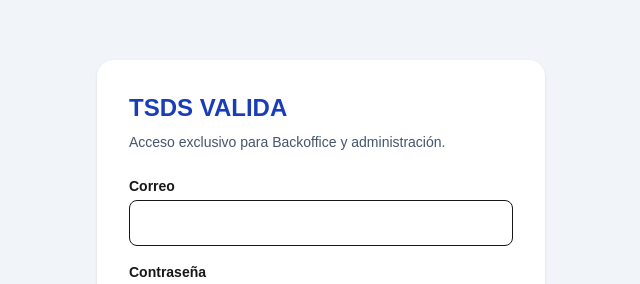
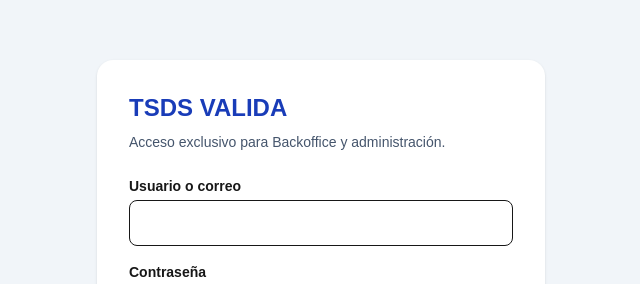
Before and after one commit to JFAOB/tsds-soporte, a Next.js app: page /valida/acceso in a window 1280 px wide. Shown: the part 134-418 px from the top of the page, without its empty margins (319-959 px from the left). Built offline with nearby package versions, Linux system fonts and the light colour scheme.

Commit message:
feat(valida): allow admin username on login screen

```diff
--- a/app/valida/acceso/page.tsx
+++ b/app/valida/acceso/page.tsx
@@ -8,5 +8,5 @@ export default function AccesoValida() {
  const check=await fetch("/api/valida/auth",{cache:"no-store"});if(!check.ok){await fetch("/api/valida/auth",{method:"DELETE"});throw new Error("Tu cuenta todavía no está habilitada para TSDS Valida.");}
  window.location.assign("/valida/backoffice");
  }catch(e){setError(e instanceof Error?e.message:"No fue posible ingresar.");}finally{setBusy(false);}}
- return <main className="flex min-h-screen items-center justify-center bg-slate-100 p-5"><form onSubmit={login} className="w-full max-w-md rounded-2xl bg-white p-8 shadow-sm"><h1 className="text-2xl font-bold text-blue-800">TSDS VALIDA</h1><p className="mt-2 text-sm text-slate-600">Acceso exclusivo para Backoffice y administración.</p><label className="mt-6 block text-sm font-semibold">Correo<input type="email" autoComplete="username" required className="mt-1 w-full rounded-lg border p-3" value={email} onChange={e=>setEmail(e.target.value)}/></label><label className="mt-4 block text-sm font-semibold">Contraseña<input type="password" autoComplete="current-password" required className="mt-1 w-full rounded-lg border p-3" value={password} onChange={e=>setPassword(e.target.value)}/></label>{error&&<p role="alert" className="mt-4 text-sm text-red-700">{error}</p>}<button disabled={busy} className="mt-6 w-full rounded-lg bg-blue-700 p-3 font-bold text-white disabled:opacity-50">{busy?"Verificando...":"Ingresar"}</button><a href="/valida" className="mt-4 block text-center text-sm text-blue-700">Volver</a></form></main>;
+ return <main className="flex min-h-screen items-center justify-center bg-slate-100 p-5"><form onSubmit={login} className="w-full max-w-md rounded-2xl bg-white p-8 shadow-sm"><h1 className="text-2xl font-bold text-blue-800">TSDS VALIDA</h1><p className="mt-2 text-sm text-slate-600">Acceso exclusivo para Backoffice y administración.</p><label className="mt-6 block text-sm font-semibold">Usuario o correo<input type="text" autoComplete="username" required className="mt-1 w-full rounded-lg border p-3" value={email} onChange={e=>setEmail(e.target.value)}/></label><label className="mt-4 block text-sm font-semibold">Contraseña<input type="password" autoComplete="current-password" required className="mt-1 w-full rounded-lg border p-3" value={password} onChange={e=>setPassword(e.target.value)}/></label>{error&&<p role="alert" className="mt-4 text-sm text-red-700">{error}</p>}<button disabled={busy} className="mt-6 w-full rounded-lg bg-blue-700 p-3 font-bold text-white disabled:opacity-50">{busy?"Verificando...":"Ingresar"}</button><a href="/valida" className="mt-4 block text-center text-sm text-blue-700">Volver</a></form></main>;
 }
```
